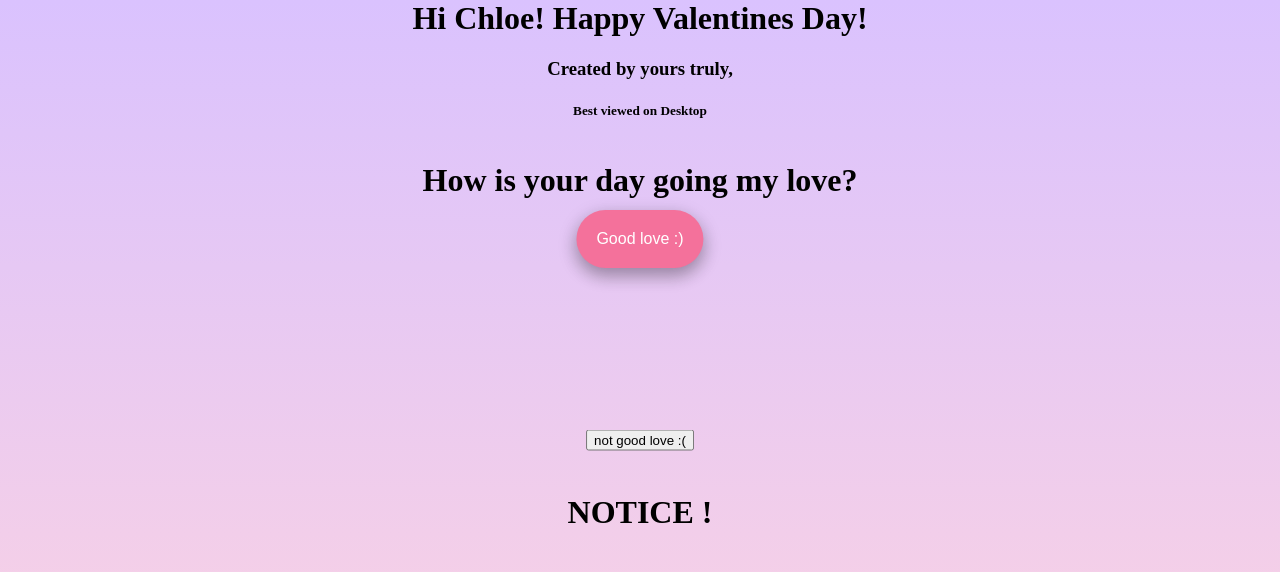
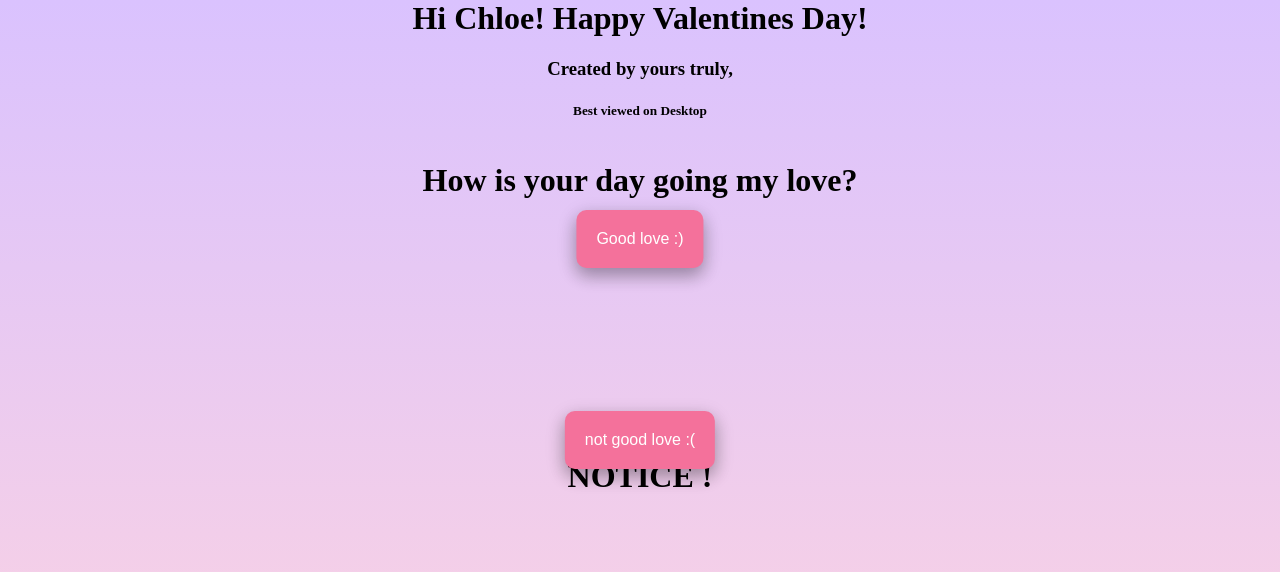
Before and after one commit to Patolalove/Patolalove.github.io, a plain HTML site: page index.html in a window 1280 px wide. Drawn offline with Linux system fonts and the light colour scheme.

Commit message:
Update index.html

```diff
--- a/index.html
+++ b/index.html
@@ -46,7 +46,7 @@ body {
 
 }
 
-.button1 {border-radius: 30px;}
+.button1 {border-radius: 10px;}
 .button1:hover {
   background-color: #fab6cd;
   color: white;
@@ -84,11 +84,9 @@ body {
 <button class="button button1">Good love :)</button>
 </a>
 </div>
-  <br>
-<br>
 <div class="vertical-center">
 <a href="No.html ">
-  <button class="button button2"> not good love :( </button>
+  <button class="button button1"> not good love :( </button>
 </a>
 </div>
 
```
